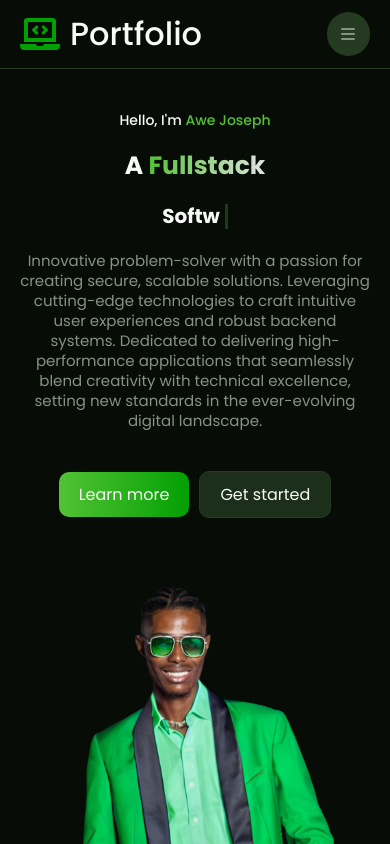
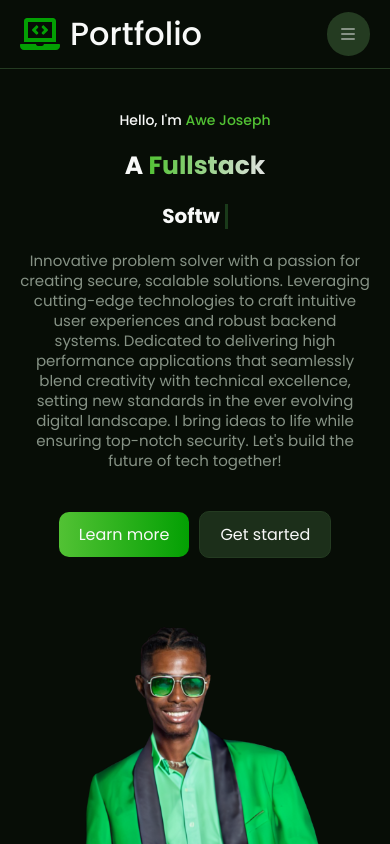
Before and after one commit to Jossyboydgenius/Developer-portfolio, a React (Vite) app: page / in a window 390 px wide. Shown: the top 844 px of the page. Built offline with nearby package versions, Linux system fonts and the light colour scheme.

Commit message:
refactor: Improve Hero component with responsive button layout and updated content

```diff
--- a/src/Components/Hero/index.jsx
+++ b/src/Components/Hero/index.jsx
@@ -62,18 +62,19 @@ const Hero = () => {
             <span className="cursor"></span>
           </h1>
           <p className="muted" data-aos='fade-up' data-aos-delay='300'>
-            Innovative problem-solver with a passion for creating secure, scalable solutions.
+            Innovative problem solver with a passion for creating secure, scalable solutions.
             Leveraging cutting-edge technologies to craft intuitive user experiences and robust backend systems.
-            Dedicated to delivering high-performance applications that seamlessly blend creativity with technical excellence,
-            setting new standards in the ever-evolving digital landscape.
+            Dedicated to delivering high performance applications that seamlessly blend creativity with technical excellence,
+            setting new standards in the ever evolving digital landscape. I bring ideas to life while ensuring top-notch security.
+            Let's build the future of tech together!
           </p>
           <div className="flex-center buttons-wrapper">
-            <Link to='services' smooth={true} className='btn primary' data-aos='fade-up' data-aos-delay='500'>Learn more</Link>
-            <Link to='contact' smooth={true} className='btn secondary' data-aos='fade-up' data-aos-delay='700'>Get started</Link>
+            <Link to='services' smooth={true} className='btn primary' data-aos='fade-up' data-aos-delay='300'>Learn more</Link>
+            <Link to='contact' smooth={true} className='btn secondary' data-aos='fade-up' data-aos-delay='400'>Get started</Link>
           </div>
         </div>
         <div className="column hero-image" data-aos='fade-left' data-aos-delay='300'>
-          <img src={me} alt="Awe Joseph" />
+          <img src={me} alt="Awe Joseph"/>
         </div>
       </div>
       <div className="achievement-cluster">
```
